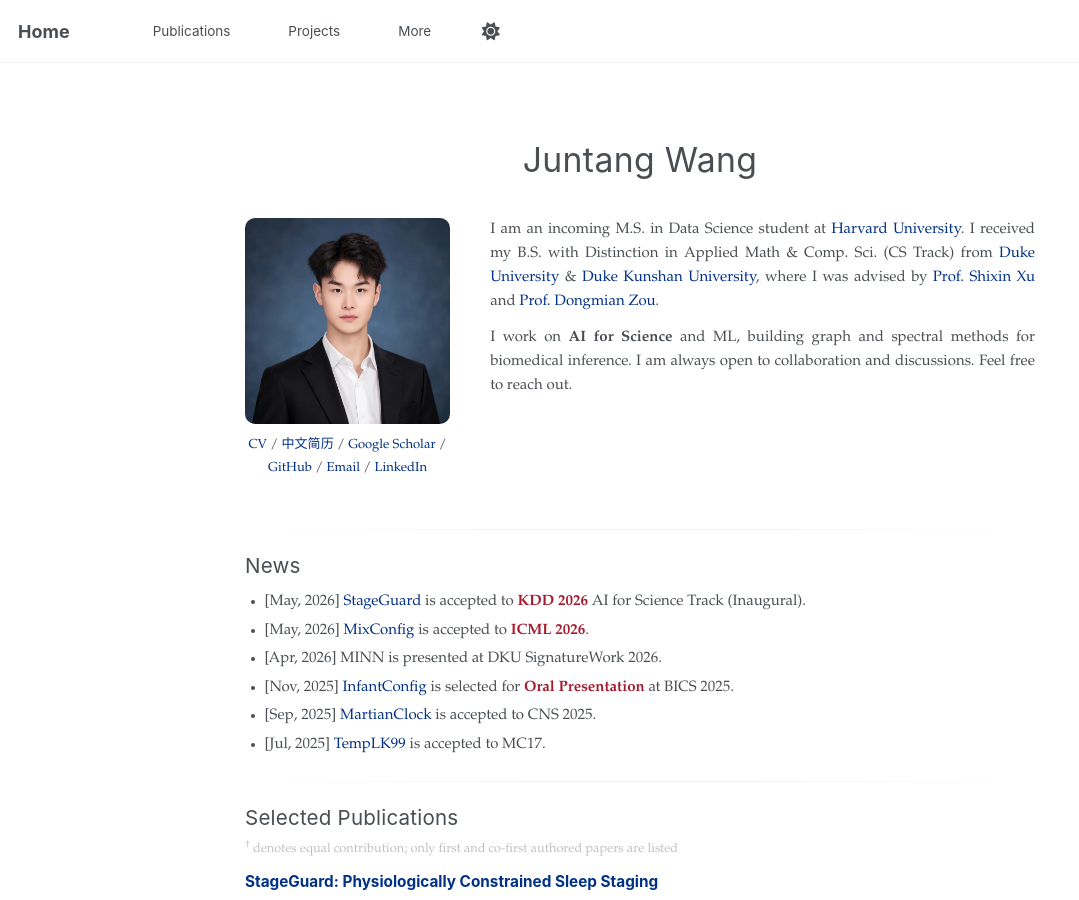
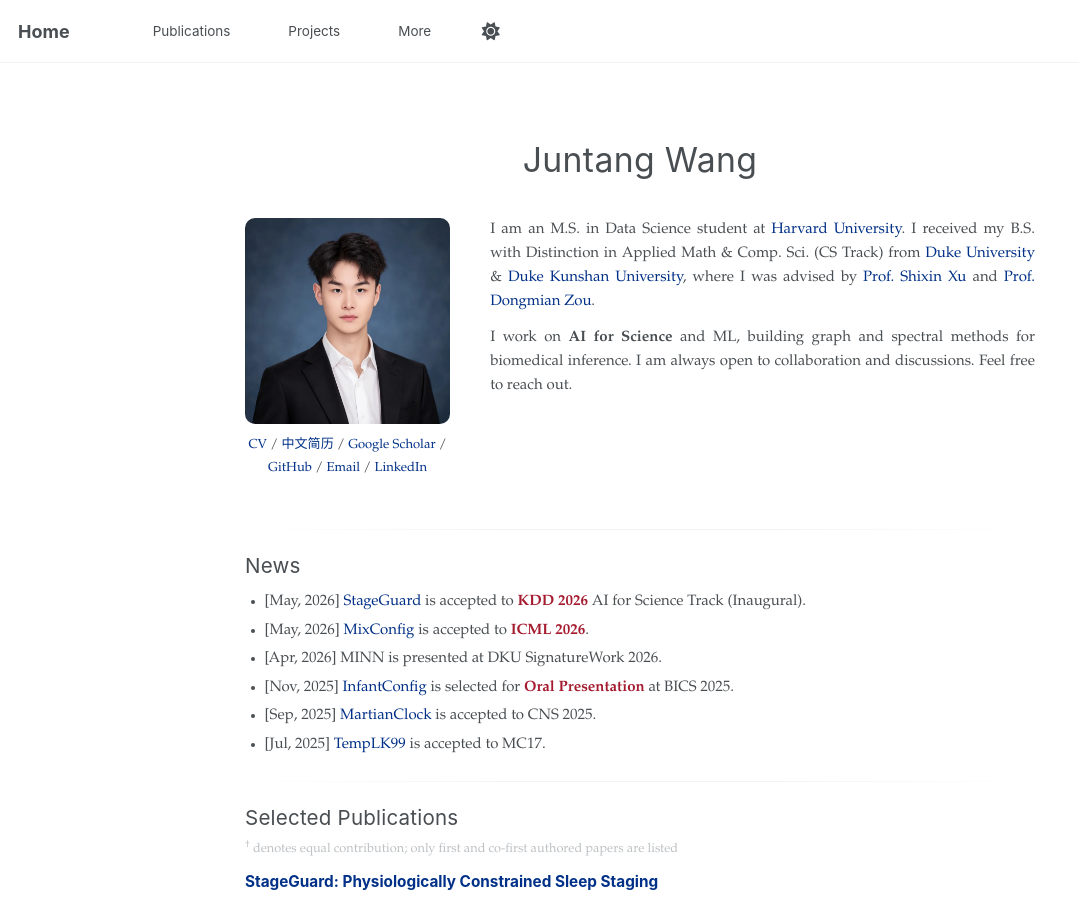
Before and after one commit to juntang1129/juntang1129.github.io, a Jekyll site: the page built from _pages/about.html, in a window 1280 px wide and 900 px high. Shown: the whole window, without its empty margins (0-1079 px from the left). Built offline with Jekyll 4.4.1, drawn with Linux system fonts in a browser that asks for light colours.

Commit message:
Refresh both resumes, drop "incoming", record the KDD page range (#42)
Picks up overleaf_Juntang_resume#17: StageGuard now cites the ACM DOI
rather than the arXiv preprint, the pipeline line reads 8 under review
(5x KDD, 2x NeurIPS, 1x journal) now that PPIDM-Pi went to the Bulletin
of Mathematical Biology special issue, and the honors line carries the
Top 10% / Top 8% percentiles this site was already publishing. Both
PDFs are byte-identical to the freshly built main.pdf and main_zh.pdf.

The bio drops "incoming" ahead of the fall term.

StageGuard's citation gains pp. 12267-12278 from the Crossref record.
Note this is metadata only: publications is output:false, so no
per-paper pages exist and nothing renders the citation field. The list
pages read venue_short, track and the link fields instead. Surfacing
the page range would mean a new front-matter field plus a template
change in both publications.html and about.html, which would also make
StageGuard the only entry showing a page range.

```diff
--- a/_pages/about.html
+++ b/_pages/about.html
@@ -24,7 +24,7 @@ redirect_from:
     </p>
   </div>
   <div class="hp-bio-col">
-    <p>I am an incoming M.S. in Data Science student at
+    <p>I am an M.S. in Data Science student at
     <a href="https://gsas.harvard.edu/">Harvard University</a>.
     I received my B.S. with Distinction in Applied Math &amp; Comp. Sci. (CS Track) from
     <a href="https://duke.edu">Duke University</a> &amp;
```
Also changed, not shown: _publications/2026-05-16-StageGuard-KDD2026.md (+1 -1 lines), 2 other files.
